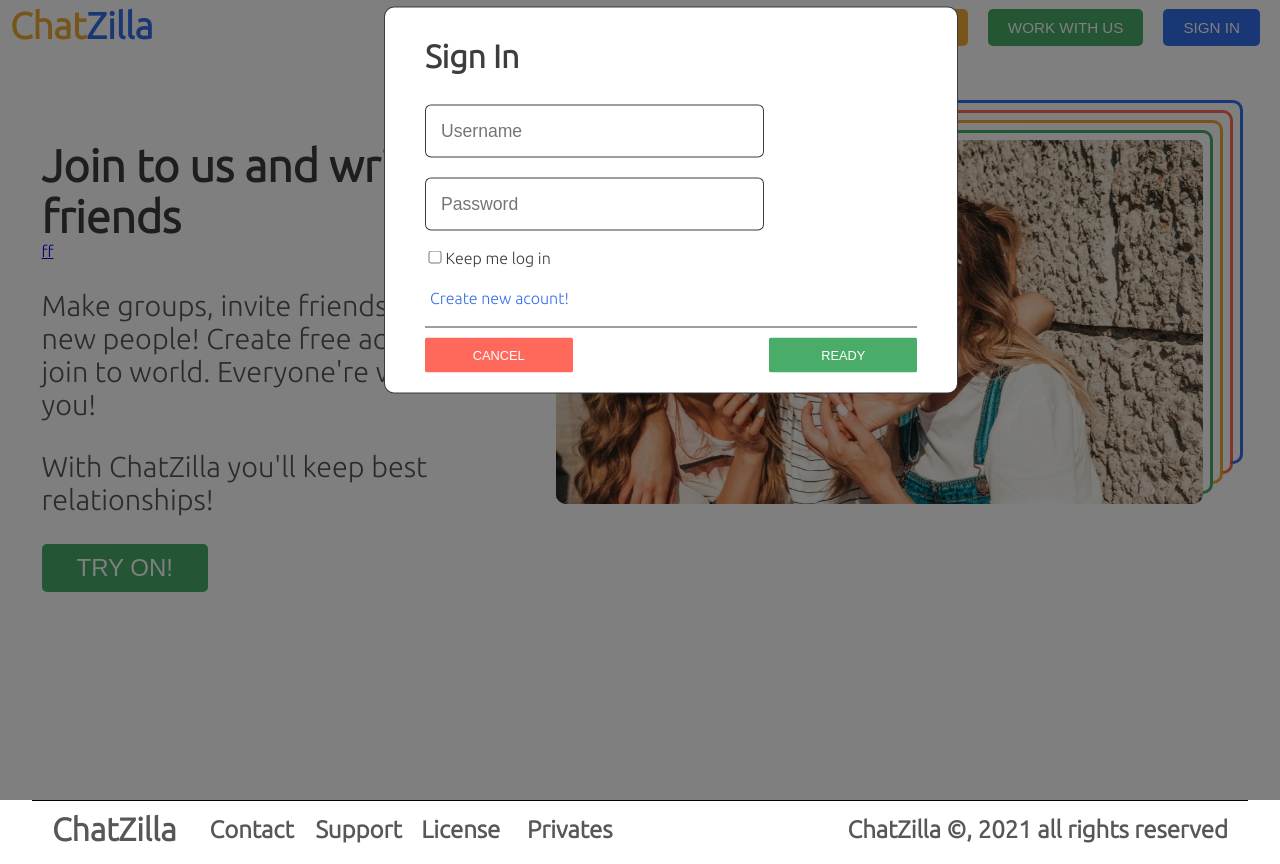
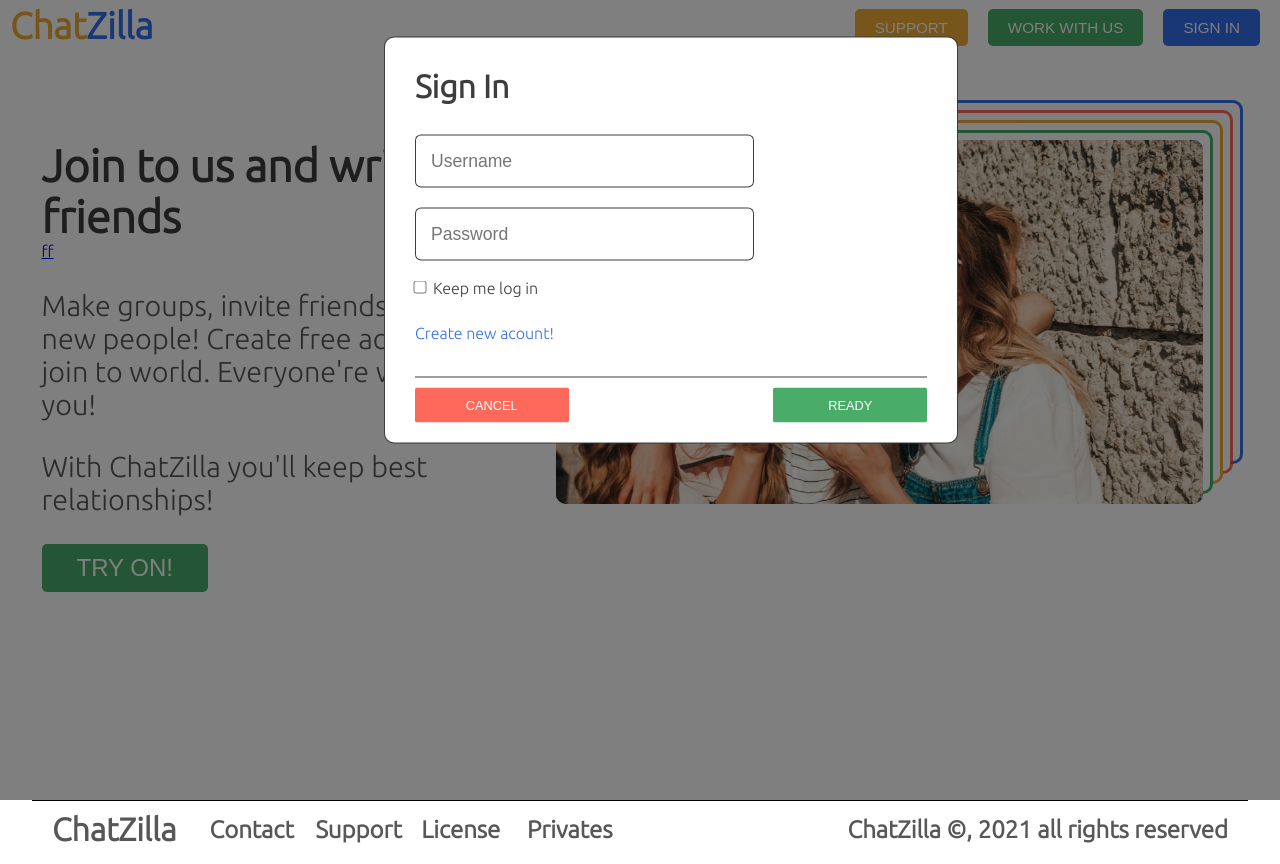
Before and after one commit to blazej-k/chat, a React app: page / in a window 1280 px wide. Both pictures are taken after a click on the button "SIGN IN". Built offline with nearby package versions, Linux system fonts and the light colour scheme; no server answers.

Commit message:
use formik in modal form

```diff
--- a/src/components/home/Home.tsx
+++ b/src/components/home/Home.tsx
@@ -30,10 +30,6 @@ const Home: FC = () => {
         if (ref && ref.current) HeaderAnimation(ref.current, result)
     }, [])
 
-    const handleButtonHover = (show: boolean) => {
-        setShowSpanInfo(show)
-    }
-
     const animations = {
         in: {
             opacity: 1,
@@ -43,6 +39,10 @@ const Home: FC = () => {
             opacity: 0,
             transition: { duration: 1 },
         }
+    }
+
+    const handleButtonHover = (show: boolean) => {
+        setShowSpanInfo(show)
     }
 
     const handleButtonClick = (type: 'support' | 'work' | 'signin' | 'newuser') => {
--- a/src/components/home/Modal.tsx
+++ b/src/components/home/Modal.tsx
@@ -1,4 +1,5 @@
 import { FC, useEffect, useState } from "react";
+import { useFormik } from "formik";
 
 
 interface ModalProps {
@@ -11,13 +12,23 @@ const Modal: FC<ModalProps> = ({ isModalOpen, redirectModal, type }) => {
 
     const [showModal, setShowModal] = useState(true)
 
-    useEffect(() => {
-        document.addEventListener('click', (e) => {
-            const { className } = e.target as Element
-            if (className === 'modal-wrapper') {
-                closeModal()
+    const formik = useFormik({
+        initialValues: {
+            username: '',
+            password: '',
+            sex: '',
+            keepLogIn: false
+        },
+        onSubmit: values => {
+            console.log(values)
         }
     })
+
+    useEffect(() => {
+        document.addEventListener('click', changeModalClass)
+        return () => {
+            document.removeEventListener('click', changeModalClass)
+        }
     }, [])
 
     const closeModal = () => {
@@ -32,31 +43,67 @@ const Modal: FC<ModalProps> = ({ isModalOpen, redirectModal, type }) => {
         }
     }
 
+    const changeModalClass = (e: MouseEvent) => {
+        const { className } = e.target as Element
+        if (className === 'modal-wrapper') {
+            closeModal()
+        }
+    }
+
+    const { handleSubmit, handleChange, values: { username, password, keepLogIn } } = formik
+
     return (
         <div className='modal-wrapper' id={!showModal ? 'modal-wrapper-close' : ''}>
             <div className="modal-box">
                 <div className='modal sign-in-modal' id={!showModal ? 'modal-close' : ''}>
                     <h1>{type === 'signup' ? 'Create your new account' : 'Sign In'}</h1>
-                    <input type="text" placeholder='Username' /><br />
-                    <input type="password" placeholder='Password' /><br />
+                    <form onSubmit={handleSubmit}>
+                        <input
+                            type="text"
+                            name='username'
+                            placeholder='Username'
+                            value={username}
+                            onChange={handleChange}
+                        /><br />
+                        <input
+                            type="password"
+                            name='password'
+                            placeholder='Password'
+                            value={password}
+                            onChange={handleChange}
+                        /><br />
                         {type === 'signup' &&
                             <div className="sex">
-                            <label>
-                                <input type="radio" name="sex" value='male' />Male
-                            </label>
-                            <label>
-                                <input type="radio" name="sex" value='female' />Female
-                            </label>
+                                <input
+                                    type="radio"
+                                    name="sex"
+                                    value='male'
+                                    onChange={handleChange}
+                                />
+                                <label htmlFor='sex'>Male</label><br />
+                                <input
+                                    type="radio"
+                                    name="sex"
+                                    value='female'
+                                    onChange={handleChange}
+                                />
+                                <label htmlFor='sex'>Female</label>
                             </div>
                         }
-                    <input type="checkbox" name="keep-login" id="keepl-login" />Keep me log in<br />
+                        <input
+                            type="checkbox"
+                            name="keepLogIn"
+                            onChange={handleChange}
+                        />
+                        <label htmlFor="keep-login">Keep me log in</label><br />
                         {type === 'signin' && <span className='redirect' onClick={redirectToSecondModal}>Create new acount!</span>}
                         <div className="buttons-wrapper">
                             <div className="buttons">
                                 <button onClick={closeModal}>cancel</button>
-                            <button>ready</button>
+                                <button type='submit'>ready</button>
                             </div>
                         </div>
+                    </form>
                 </div>
             </div>
         </div>
--- a/src/style/Modals.scss
+++ b/src/style/Modals.scss
@@ -14,7 +14,7 @@
     .modal-box {
         position: absolute;
         width: 40%;
-        top: 25%;
+        top: 30%;
         left: 50%;
         margin: auto;
         transform: translate(-50%, -50%);
@@ -27,8 +27,9 @@
             padding: 30px 30px 10px 30px;
             animation: fadeModal 0.3s;
             h1 {
-                margin: 0 0 20px 10px;
+                margin: 0 0 20px 0;
             }
+            form {
                 input {
                     outline: none;
                     color: $black;
@@ -37,31 +38,31 @@
                     border: 0.5px solid $black;
                     border-radius: 6px;
                     padding: 15px;
-                margin: 10px 0 10px 10px;
+                    margin: 10px 0;
                     &[type="checkbox"] {
-                    width: 4%;
+                        width: 3.5%;
+                        position: relative;
+                        right: 0.8%;
                     }
                 }
                 .sex {
                     margin-bottom: 10px;
-                label {
                     input {
-                        width: 4%;
+                        width: auto;
+                        margin-right: 7px;
                     }
                 }
-            }
-            .redirect{
-                padding: 15px 15px 0;
-                // margin-top: 20px;
+                .redirect {
                     display: inline-block;
                     color: $blue;
                     cursor: pointer;
+                    margin-top: 20px;
                 }
                 .buttons-wrapper {
                     border-top: 0.5px solid $black;
                     padding: 10px 0;
-                margin-top: 20px;
-                margin: 20px 10px auto 10px;
+                    width: 100%;
+                    margin-top: 35px;
                     .buttons {
                         width: 100%;
                         margin: auto;
@@ -90,6 +91,7 @@
             }
         }
     }
+}
 
 //when modal is closing
 #modal-wrapper-close {
```
Lines whose indentation alone changed are shown as unchanged.
